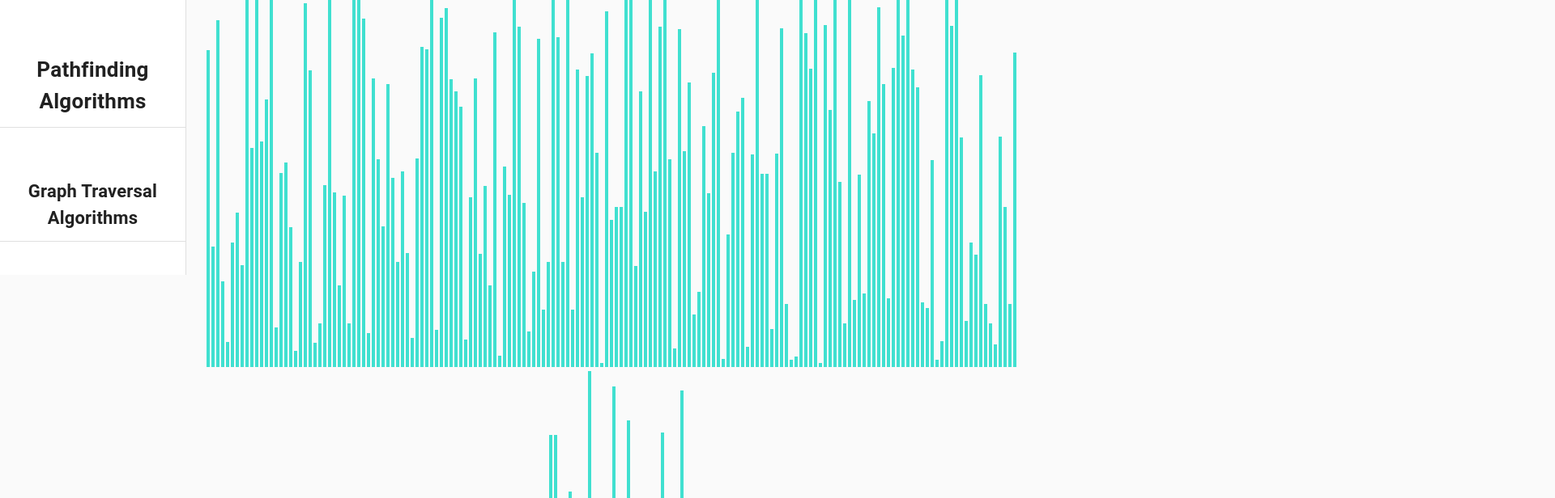
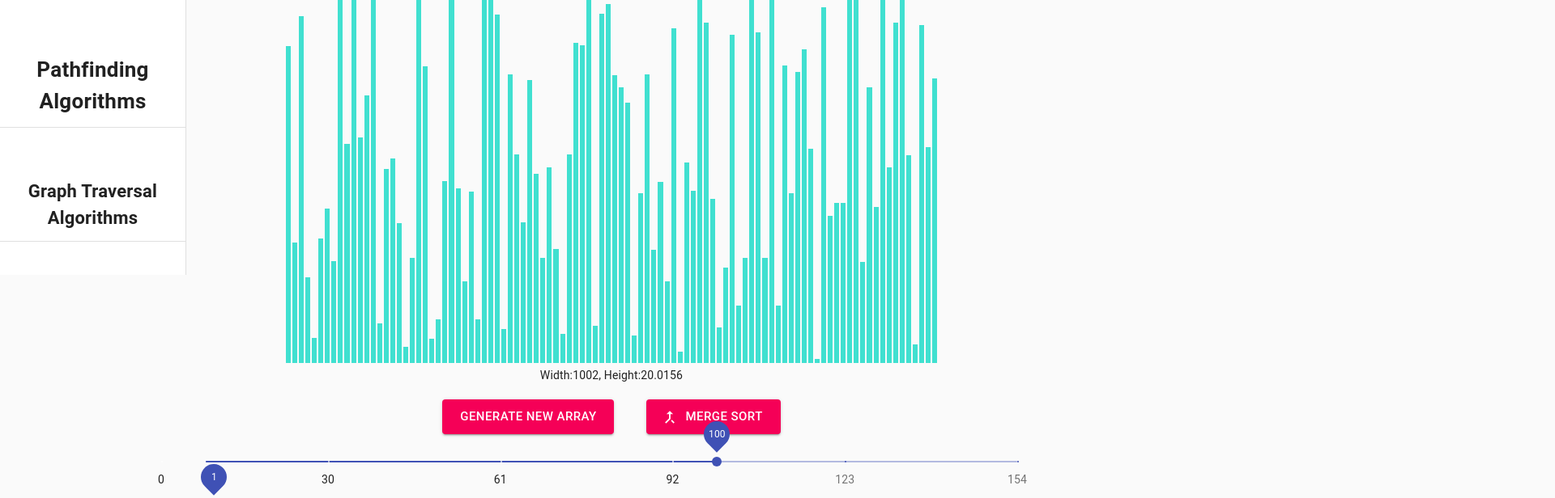
Before and after one commit to louishinohara/algorithm-visualizer, a React (Create React App) app: page / in a window 1280 px wide. Shown: the part 460-1076 px from the top of the page at 81% size, 1920 px wide, since content can reach past the window. Built offline with nearby package versions, Linux system fonts and the light colour scheme.

Commit message:
sortingVisualizer
Adjust size of bars as the # changes

```diff
--- a/src/Visualizer/SortingVisualizer/SortingVisualizer.jsx
+++ b/src/Visualizer/SortingVisualizer/SortingVisualizer.jsx
@@ -15,24 +15,7 @@ import ResizeDetector from 'react-resize-detector';
     // This is the color of array bars that are being compared throughout the animations.
     const SECONDARY_COLOR = 'red';
     // # of Bars
-    const bars = [
-    {
-        value: 0,
-        label: '0',
-    },
-    {
-        value: 100,
-        label: '100',
-    },
-    {
-        value: 200,
-        label: '200',
-    },
-    {
-        value: 500,
-        label: '500',
-    },
-    ];
+
     // Speed of algorithm
     const speed = [
     {
@@ -61,9 +44,9 @@ import ResizeDetector from 'react-resize-detector';
     },
     ];
 
-    var arrayBar = {
-        width: '4px',
-    };
+    // var arrayBar = {
+    //     width: '4px',
+    // };
 
 
 
@@ -76,9 +59,11 @@ export default class SortingVisualizer extends React.Component {
             width: 0,
             height: 0,
             barHeight: 0.85,   // Changes the size of the height of the bars to scale page
-            ANIMATION_SPEED_MS: 10,
-            NUMBER_OF_ARRAY_BARS: 201,   // Change this value for the number of bars (value) in the array.
-            MAX_NUMBER_OF_BARS: 500
+            BAR_WIDTH: 4,
+            ANIMATION_SPEED_MS: 1,
+            NUMBER_OF_ARRAY_BARS: 100,   // Change this value for the number of bars (value) in the array.
+            MAX_NUMBER_OF_BARS: 175,
+
         };
    }
 
@@ -100,23 +85,41 @@ export default class SortingVisualizer extends React.Component {
 // Changes the Number of Bars in the algorithm
     changeBarCount(bars) {
         var NUMBER_OF_ARRAY_BARS = bars;
+    // Need to get number of bars
         this.setState({NUMBER_OF_ARRAY_BARS});
         this.resetArray();
     }
 
 // Changes the speed of the Algorithm
     changeSpeed(time) {
-        var ANIMATION_SPEED_MS = time * 10;
+        var ANIMATION_SPEED_MS = time;
         this.setState({ANIMATION_SPEED_MS});
     }
 
     getDimensions(width,height) {
         var barHeight = Math.floor(width / height) * .4;
-        var MAX_NUMBER_OF_BARS = Math.floor(width / 6);
-        // if (this.state.NUMBER_OF_ARRAY_BARS -  > MAX_NUMBER_OF_BARS) {
+        var MAX_NUMBER_OF_BARS = Math.floor(width / 6.5);
 
+        var BAR_WIDTH = width / (this.state.NUMBER_OF_ARRAY_BARS * 1.65);
+        this.setState({BAR_WIDTH});
+
+    // SETS THE MAX NUMBER OF BARS FOR THE PAGE
+        this.setState({MAX_NUMBER_OF_BARS});
+    // If the Current Number Of Bars exceeds the max amount of bars available on screen, make it max
+        // if (this.state.NUMBER_OF_ARRAY_BARS > MAX_NUMBER_OF_BARS * .55) {
+        //     var NUMBER_OF_ARRAY_BARS = MAX_NUMBER_OF_BARS;
+        //     var adjustedVal = this.MAX_NUMBER_OF_ARRAY_BARS - this.state.NUMBERS_OF_ARRAY_BARS;
+        //     this.state.array.splice(adjustedVal);
+
+
+
+
+        //     // this.changeBarCount(MAX_NUMBER_OF_BARS);
         // }
-        this.setState({MAX_NUMBER_OF_BARS});
+        // else {
+        //     this.setState({MAX_NUMBER_OF_BARS});
+        // }
+
         // this.setState({barHeight});
         // console.log(barHeight);
     };
@@ -149,7 +152,33 @@ export default class SortingVisualizer extends React.Component {
 
     render() {
         const {array} = this.state;
-
+    // Ticks for the # of bars on the slider
+        var bars = [
+            {
+                value: 0,
+                label: '0',
+            },
+            {
+                value: Math.floor(this.state.MAX_NUMBER_OF_BARS * .2),
+                label: `${Math.floor(this.state.MAX_NUMBER_OF_BARS * .2)}`,
+            },
+            {
+                value: Math.floor(this.state.MAX_NUMBER_OF_BARS * .4),
+                label: `${Math.floor(this.state.MAX_NUMBER_OF_BARS * .4)}`,
+            },
+            {
+                value: Math.floor(this.state.MAX_NUMBER_OF_BARS * .6),
+                label: `${Math.floor(this.state.MAX_NUMBER_OF_BARS * .6)}`,
+            },
+            {
+                value: Math.floor(this.state.MAX_NUMBER_OF_BARS * .8),
+                label: `${Math.floor(this.state.MAX_NUMBER_OF_BARS * .8)}`,
+            },
+            {
+                value: this.state.MAX_NUMBER_OF_BARS,
+                label: `${Math.floor(this.state.MAX_NUMBER_OF_BARS)}`,
+            },
+        ];
         // const classes = useStyles();
         return (
             <div>
@@ -162,12 +191,12 @@ export default class SortingVisualizer extends React.Component {
                         style={{
                             backgroundColor: PRIMARY_COLOR,
                             height: `${value * this.state.barHeight}px`,
-                            width : '4px',
+                            width : `${this.state.BAR_WIDTH}px`,
                                 }}>
 
                     </div>
                     ))}
-                                                        <ResizeDetector
+                    <ResizeDetector
                         handleWidth
                         handleHeight
                         onResize={(width,height)=> this.getDimensions(width,height)}
@@ -202,18 +231,17 @@ export default class SortingVisualizer extends React.Component {
                     </Button>
                     <Slider
                         defaultValue={this.state.NUMBER_OF_ARRAY_BARS}
+                        min={8}
                         max={this.state.MAX_NUMBER_OF_BARS}
-                        // getAriaValueText={valuetext}
                         aria-labelledby="discrete-slider-always"
-                        step={5}
+                        step={1}
                         onChange={ (e, val) => this.changeBarCount(val) }
                         marks={bars}
                         valueLabelDisplay="on"
                     />
                     <Slider
-                        defaultValue={2}
+                        defaultValue={this.state.ANIMATION_SPEED_MS}
                         max={100}
-                        // getAriaValueText={valuetext}
                         aria-labelledby="discrete-slider-always"
                         step={1}
                         onChange={ (e, val) => this.changeSpeed(val) }
--- a/src/components/NavigationBar.js
+++ b/src/components/NavigationBar.js
@@ -261,7 +261,7 @@ const useStyles = makeStyles((theme) => ({
   },
   appBar: {
     zIndex: theme.zIndex.drawer + 1,
-    background: "black"
+    background: '#2a3439'
   },
   drawer: {
     width: drawerWidth,
```
Also changed, not shown: toDO.txt.
